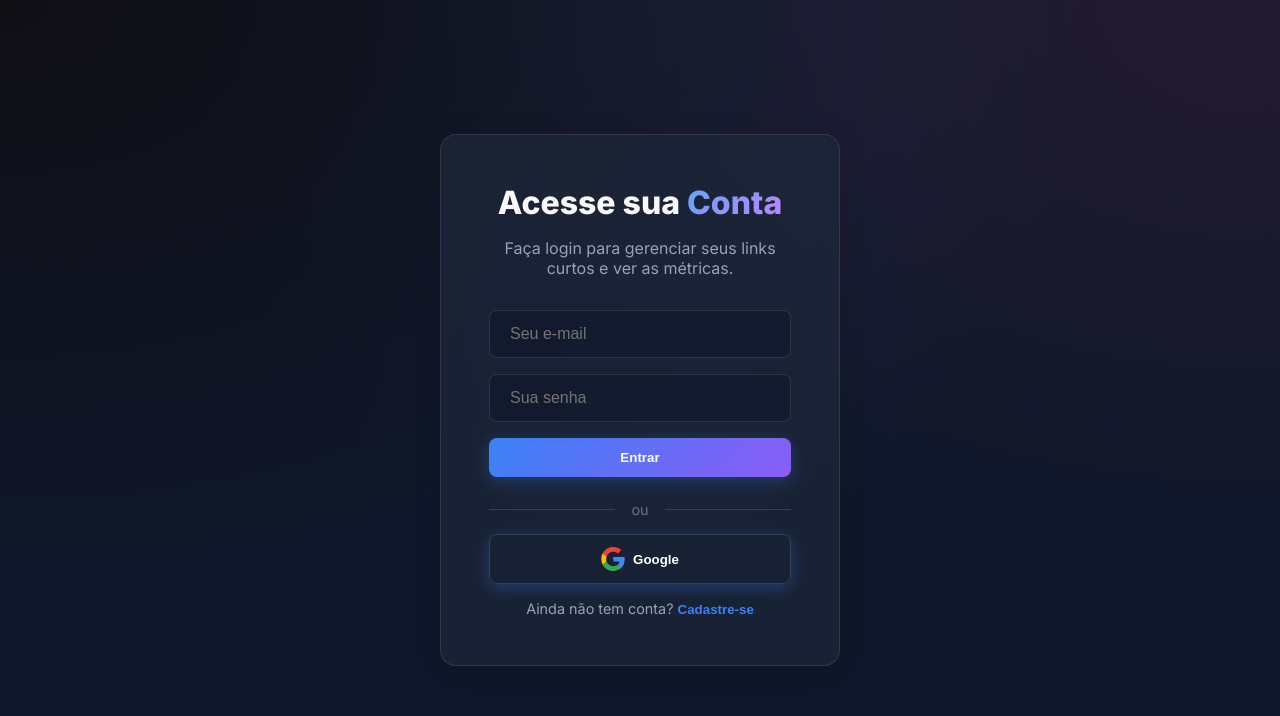
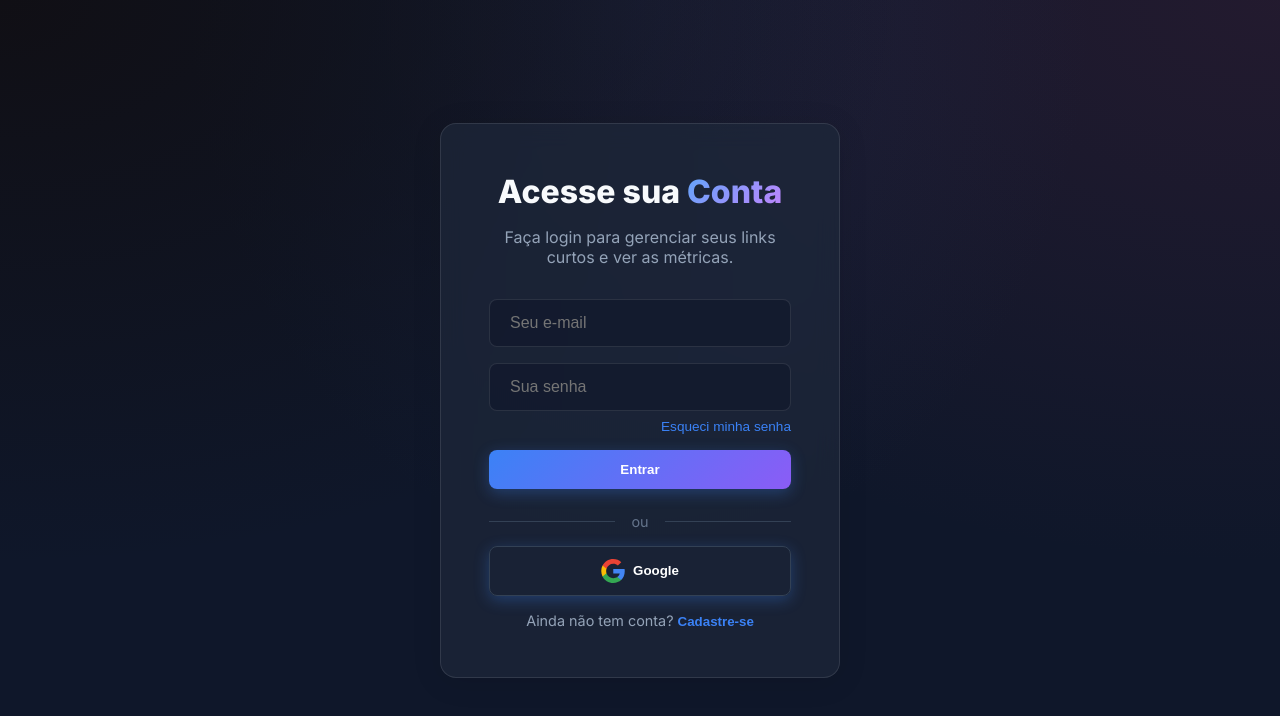
Before and after one commit to NogueiraSDS/NutURL_Code, a Next.js app: page /login in a window 1280 px wide. Shown: the top 716 px of the page. Built offline with nearby package versions, Linux system fonts and the light colour scheme; no server answers.

Commit message:
feat(auth): add password recovery and email verification triggers

```diff
--- a/src/app/login/page.tsx
+++ b/src/app/login/page.tsx
@@ -5,7 +5,7 @@ import { useRouter } from 'next/navigation';
 import { useEffect, useState } from 'react';
 
 export default function Login() {
-  const { user, signInWithGoogle, signInWithEmail, registerWithEmail, loading } = useAuth();
+  const { user, signInWithGoogle, signInWithEmail, registerWithEmail, resetPassword, loading } = useAuth();
   const router = useRouter();
 
   const [email, setEmail] = useState('');
@@ -41,6 +41,24 @@ export default function Login() {
     }
   };
 
+  const handleResetPassword = async () => {
+    if (!email) {
+      setError('Por favor, preencha o campo de e-mail para recuperar a senha.');
+      return;
+    }
+    try {
+      setIsSubmitting(true);
+      setError('');
+      await resetPassword(email);
+      alert('E-mail de recuperação enviado! Verifique sua caixa de entrada.');
+    } catch (err: any) {
+      console.error(err);
+      setError(err.message || 'Erro ao enviar e-mail de recuperação.');
+    } finally {
+      setIsSubmitting(false);
+    }
+  };
+
   if (loading) return <div style={{ display: 'flex', justifyContent: 'center', alignItems: 'center', flex: 1 }}>Carregando...</div>;
 
   return (
@@ -62,6 +80,7 @@ export default function Login() {
             className="input"
             required
           />
+          <div style={{ display: 'flex', flexDirection: 'column', alignItems: 'flex-end', width: '100%' }}>
             <input
               type="password"
               value={password}
@@ -70,7 +89,18 @@ export default function Login() {
               className="input"
               required
               minLength={6}
+              style={{ width: '100%' }}
             />
+            {!isRegistering && (
+              <button
+                type="button"
+                onClick={handleResetPassword}
+                style={{ background: 'none', border: 'none', color: 'var(--primary)', fontSize: '0.85rem', marginTop: '0.5rem', cursor: 'pointer' }}
+              >
+                Esqueci minha senha
+              </button>
+            )}
+          </div>
           {error && <p style={{ color: 'var(--error)', fontSize: '0.9rem', textAlign: 'left' }}>{error}</p>}
           <button type="submit" className="btn" disabled={isSubmitting}>
             {isSubmitting ? 'Processando...' : (isRegistering ? 'Cadastrar' : 'Entrar')}
--- a/src/context/AuthContext.tsx
+++ b/src/context/AuthContext.tsx
@@ -1,7 +1,7 @@
 'use client';
 
 import { createContext, useContext, useEffect, useState } from 'react';
-import { User, onAuthStateChanged, GoogleAuthProvider, signInWithPopup, signOut, signInWithEmailAndPassword, createUserWithEmailAndPassword } from 'firebase/auth';
+import { User, onAuthStateChanged, GoogleAuthProvider, signInWithPopup, signOut, signInWithEmailAndPassword, createUserWithEmailAndPassword, sendPasswordResetEmail, sendEmailVerification } from 'firebase/auth';
 import { auth } from '@/lib/firebase';
 
 interface AuthContextType {
@@ -10,6 +10,7 @@ interface AuthContextType {
   signInWithGoogle: () => Promise<void>;
   signInWithEmail: (email: string, pass: string) => Promise<void>;
   registerWithEmail: (email: string, pass: string) => Promise<void>;
+  resetPassword: (email: string) => Promise<void>;
   logout: () => Promise<void>;
 }
 
@@ -19,6 +20,7 @@ const AuthContext = createContext<AuthContextType>({
   signInWithGoogle: async () => {},
   signInWithEmail: async () => {},
   registerWithEmail: async () => {},
+  resetPassword: async () => {},
   logout: async () => {},
 });
 
@@ -54,7 +56,14 @@ export const AuthProvider = ({ children }: { children: React.ReactNode }) => {
   };
 
   const registerWithEmail = async (email: string, pass: string) => {
-    await createUserWithEmailAndPassword(auth, email, pass);
+    const userCredential = await createUserWithEmailAndPassword(auth, email, pass);
+    if (userCredential.user) {
+      await sendEmailVerification(userCredential.user);
+    }
+  };
+
+  const resetPassword = async (email: string) => {
+    await sendPasswordResetEmail(auth, email);
   };
 
   const logout = async () => {
@@ -62,7 +71,7 @@ export const AuthProvider = ({ children }: { children: React.ReactNode }) => {
   };
 
   return (
-    <AuthContext.Provider value={{ user, loading, signInWithGoogle, signInWithEmail, registerWithEmail, logout }}>
+    <AuthContext.Provider value={{ user, loading, signInWithGoogle, signInWithEmail, registerWithEmail, resetPassword, logout }}>
       {children}
     </AuthContext.Provider>
   );
```
Lines whose indentation alone changed are shown as unchanged.
